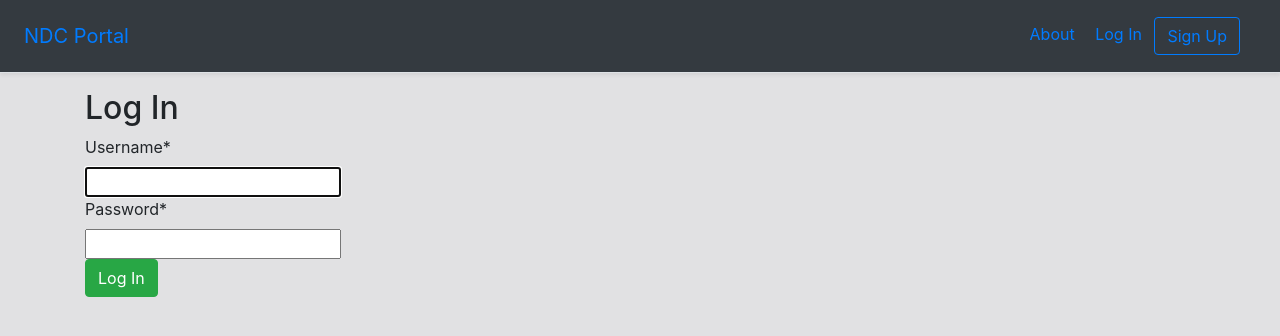
After one commit to mjohnson518/ndc-api, a Django app: page /pages/login/ in a window 1280 px wide. The commit adds this page. Shown: the top 336 px of the page. Run offline with Django 3.2, Linux system fonts and the light colour scheme; some libraries are stand-ins or nearby versions.

Commit message:
new updates

```diff
--- a/config/urls.py
+++ b/config/urls.py
@@ -36,6 +36,7 @@ schema_view = get_schema_view(
 
 urlpatterns = [
     path('admin/', admin.site.urls),
+    path('pages/', include('django.contrib.auth.urls')),
     path('', include('pages.urls')),
     path('api/v1/', include('api.urls')),
     path('api-auth/', include('rest_framework.urls')),
--- a/pages/models.py
+++ b/pages/models.py
@@ -1,6 +1,7 @@
 from django.db import models
 from django.contrib.auth.models import User
 import datetime
+
 
 NDC_TYPE = (
     ('base year emissions goal','BASE YEAR EMISSIONS GOAL'),
--- /dev/null
+++ b/pages/templates/_base.html
@@ -0,0 +1,41 @@
+{% load static %}
+<!DOCTYPE html>
+<html>
+<head>
+  <meta charset="utf-8">
+  <title>{% block title %}NDC Portal{% endblock title %}</title>
+  <meta name="viewport" content="width=device-width, initial-scale=1, shrink-to-fit=no">
+  <!-- CSS -->
+  <link rel="stylesheet" href="https://stackpath.bootstrapcdn.com/bootstrap/4.5.0/css/bootstrap.min.css" integrity="sha384-9aIt2nRpC12Uk9gS9baDl411NQApFmC26EwAOH8WgZl5MYYxFfc+NcPb1dKGj7Sk" crossorigin="anonymous">
+  <link rel="stylesheet" href="{% static 'css/base.css' %}">
+</head>
+<body>
+  <header>
+    <!-- Fixed navbar -->
+    <div class="d-flex flex-column flex-md-row align-items-center p-3 px-md-4
+     mb-3 bg-dark border-bottom shadow-sm">
+      <a href="{% url 'home' %}" class="navbar-brand my-0 mr-md-auto
+      font-weight-normal">NDC Portal</a>
+      <nav class="my-2 my-md-0 mr-md-3">
+        <a class="p-2" href="{% url 'about' %}">About</a>
+        {% if user.is_authenticated %}
+          <a class="p-2" href="{% url 'logout' %}">Log Out</a>
+        {% else %}
+          <a class="p-2" href="{% url 'login' %}">Log In</a>
+          <a class="btn btn-outline-primary"
+            href="{% url 'signup' %}">Sign Up</a>
+        {% endif %}
+      </nav>
+    </div>
+  </header>
+  <div class="container">
+    {% block content %}
+    {% endblock content %}
+  </div>
+  <!-- JavaScript -->
+  <!-- JS, Popper.js, and jQuery -->
+  <script src="https://code.jquery.com/jquery-3.5.1.slim.min.js" integrity="sha384-DfXdz2htPH0lsSSs5nCTpuj/zy4C+OGpamoFVy38MVBnE+IbbVYUew+OrCXaRkfj" crossorigin="anonymous"></script>
+  <script src="https://cdn.jsdelivr.net/npm/popper.js@1.16.1/dist/umd/popper.min.js" integrity="sha384-9/reFTGAW83EW2RDu2S0VKaIzap3H66lZH81PoYlFhbGU+6BZp6G7niu735Sk7lN" crossorigin="anonymous"></script>
+  <script src="https://stackpath.bootstrapcdn.com/bootstrap/4.5.0/js/bootstrap.bundle.min.js" integrity="sha384-1CmrxMRARb6aLqgBO7yyAxTOQE2AKb9GfXnEo760AUcUmFx3ibVJJAzGytlQcNXd" crossorigin="anonymous"></script>
+</body>
+</html>
--- a/pages/templates/pages/NDC_list.html
+++ b/pages/templates/pages/NDC_list.html
@@ -1,6 +1,9 @@
+{% extends '_base.html' %}
+
+{% block content %}
 <h1>Nationally Determined Contributions</h1>
 {% for ndc in object_list %}
-<br>>-------------------------------------<
+>-------------------------------------<
   <ul>
     <li>Country: {{ ndc.country }}</li>
     <li>Title: {{ ndc.title }}</li>
@@ -11,3 +14,4 @@
   </ul>
 
 {% endfor %}
+{% endblock content %}
--- /dev/null
+++ b/pages/templates/registration/login.html
@@ -0,0 +1,13 @@
+{% extends '_base.html' %}
+{% load crispy_forms_tags %}
+
+{% block title %}Log In{% endblock title %}
+
+{% block content %}
+  <h2>Log In</h2>
+  <form method="post">
+    {% csrf_token %}
+    {{ form|crispy }}
+    <button class="btn btn-success" type="submit">Log In</button>
+  </form>
+{% endblock content %}
--- a/pages/urls.py
+++ b/pages/urls.py
@@ -1,7 +1,9 @@
 from django.urls import path
-from .views import home_page_view, NDCListView
+from .views import home_page_view, SignupPageView, AboutPageView, NDCListView
 
 urlpatterns = [
-    path('', home_page_view, name='home'),
+    path('', home_page_view.as_view(), name='home'),
     path('NDCs/', NDCListView.as_view(), name='NDC_list'),
+    path('about/', AboutPageView.as_view(), name='about'),
+    path('signup/', SignupPageView.as_view(), name='signup')
 ]
--- /dev/null
+++ b/static/css/base.css
@@ -0,0 +1,12 @@
+body {
+  background-color: #e1e1e3;
+}
+
+h1 {
+  color: blue;
+}
+
+
+li {
+  font-weight: bold;
+}
```
Also changed, not shown: config/settings.py (+13 -0 lines), pages/templates/about.html (added, +8 -0 lines), pages/templates/index.html (added, +10 -0 lines), pages/templates/registration/signup.html (added, +13 -0 lines), pages/views.py (+15 -4 lines), 2 other files.
